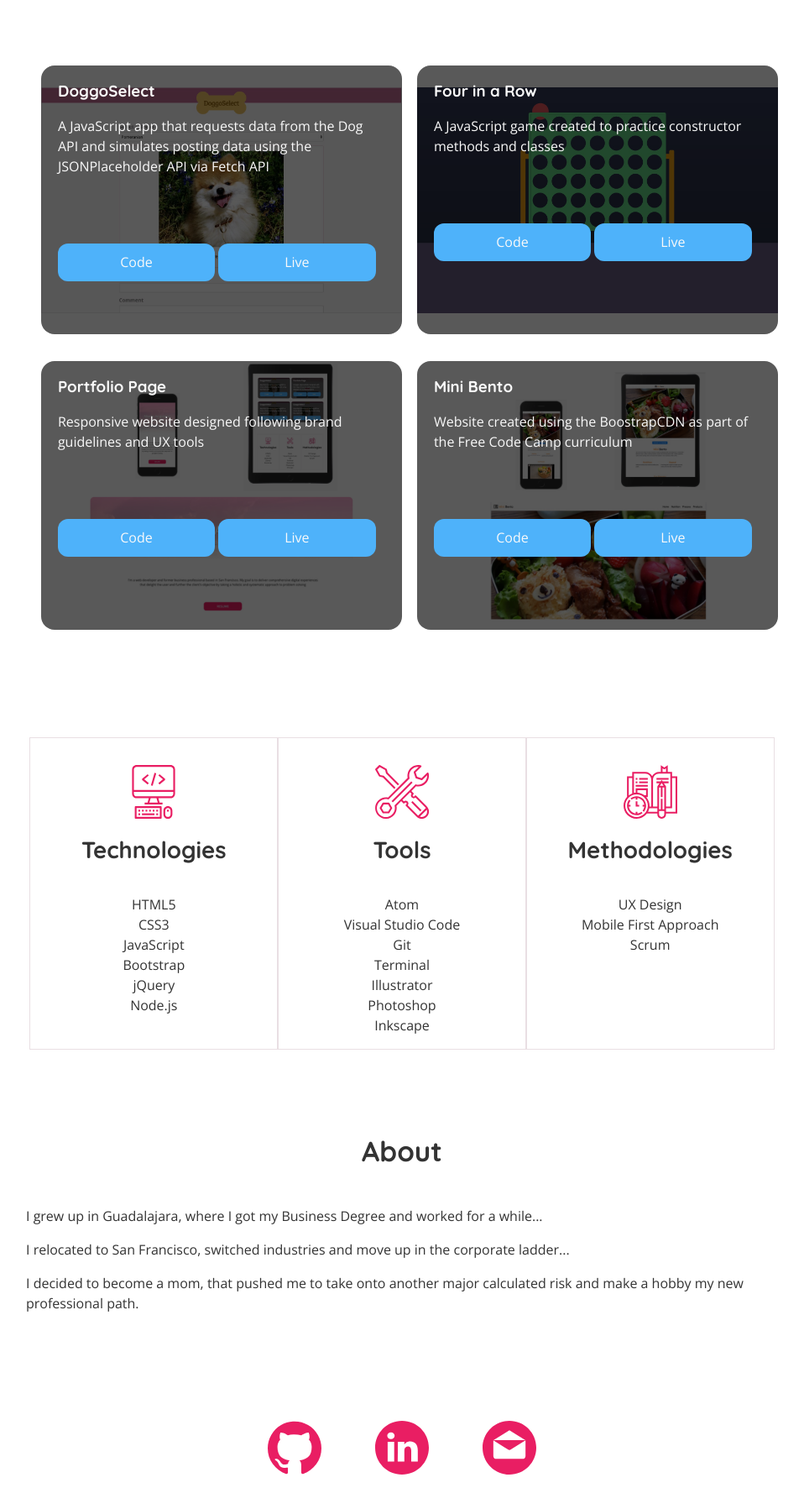
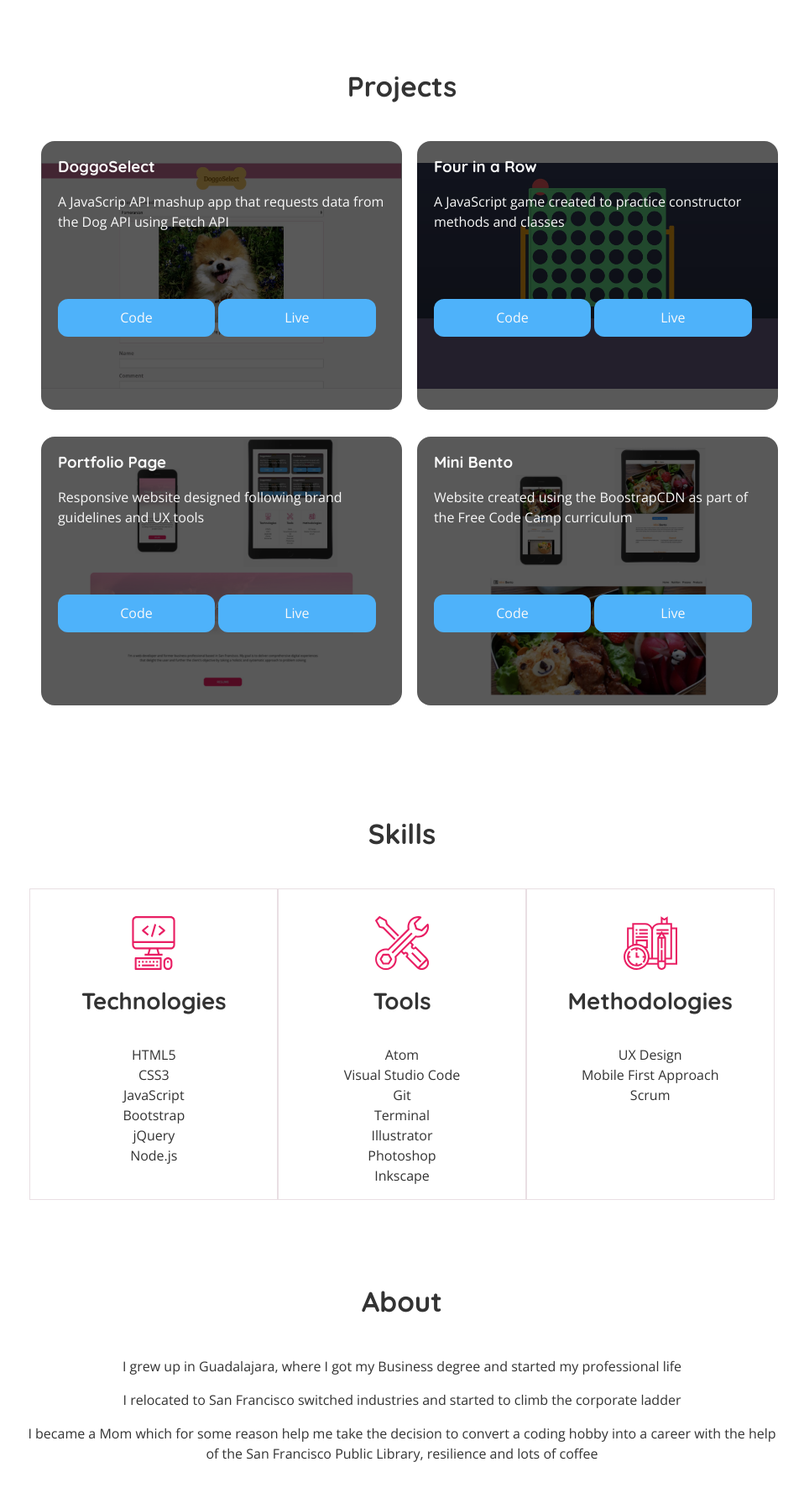
Before and after one commit to sheilaanguiano/sheilaanguiano.github.io, a plain HTML site: page index.html in a window 1280 px wide. Shown: the part 660-2457 px from the top of the page at 84% size, without its empty margins (161-1119 px from the left). Drawn offline with nearby package versions, Linux system fonts and the light colour scheme.

Commit message:
Revised resume

```diff
--- a/css/styles.css
+++ b/css/styles.css
@@ -76,7 +76,8 @@ header {
     height: 350px;
 }
 
-#intro {
+#intro,
+#about {
     text-align: center;
 }
 
@@ -132,7 +133,6 @@ header {
     cursor: pointer;
     border-style: hidden;
     border-radius: 12px;
-    margin-top: 3rem;
 }
 
 .resume {
--- a/index.html
+++ b/index.html
@@ -26,26 +26,29 @@
                 <p>I'm a web developer and former business professional based in San Francisco.
                 My goal is to deliver comprehensive digital experiences that delight the user and further the client's objective by taking a holistic and systematic approach to problem solving</p>
 
-                <a href="docs/resume.pdf" target="_blank">
+                <a href="docs/myresume.pdf" target="_blank">
                     <button class="btn resume">RESUME</button>
                 </a>
             </div>
 
             <!-- PROJECTS SECTION -->
             <section id="projects">
+                <h2>Projects</h2>
                 <!--Start of Project -->
                 <div class="photo-container">
                     <div class="photo">
                         <img src="photos/doggo.jpg" alt="Dog Select App image" />
                         <div class="photo-overlay">
                             <h3>DoggoSelect</h3>
-                            <p>A JavaScript app that requests data from the Dog API and simulates posting data using the JSONPlaceholder API via Fetch API </p>
+                            <p>A JavaScrip API mashup app that requests data from the Dog API using Fetch API</p>
+                            <div class="btn-div">
                                 <a href="https://github.com/sheilaanguiano/fetch_api" target="_blank">
                                     <button class="btn">Code</button>
                                 </a>
                                 <a href="https://sheilaanguiano.github.io/fetch_api/" target="_blank">
                                     <button class="btn">Live</button>
                             </a>
+                            </div>
                         </div>
                     </div>
                 </div>
@@ -57,12 +60,14 @@
                         <div class="photo-overlay">
                             <h3>Four in a Row</h3>
                             <p>A JavaScript game created to practice constructor methods and classes</p>
+                            <div class="btn-div">
                                 <a href="https://github.com/sheilaanguiano/four-in-a-row" target="_blank">
                                     <button class="btn">Code</button>
                                 </a>
                                 <a href="https://sheilaanguiano.github.io/four-in-a-row/" target="_blank">
                                     <button class="btn">Live</button>
                                 </a>
+                            </div>
                         </div>
                     </div>
                 </div>
@@ -74,12 +79,14 @@
                         <div class="photo-overlay">
                             <h3>Portfolio Page</h3>
                             <p>Responsive website designed following brand guidelines and UX tools</p>
+                            <div class="btn-div">
                                 <a href="https://github.com/sheilaanguiano/sheilaanguiano.github.io" target="_blank">
                                     <button class="btn">Code</button>
                                 </a>
                                 <a href="https://sheilaanguiano.github.io" target="_blank">
                                     <button class="btn">Live</button>
                                 </a>
+                            </div>
                         </div>
                     </div>
                 </div>
@@ -91,12 +98,14 @@
                         <div class="photo-overlay">
                             <h3>Mini Bento</h3>
                             <p>Website created using the BoostrapCDN as part of the Free Code Camp curriculum</p>
-                            <a href="https://github.com/sheilaanguiano/fetch_api" target="_blank">
+                            <div class="btn-div">
+                                <a href="https://github.com/sheilaanguiano/minibento" target="_blank">
                                     <button class="btn">Code</button>
                                 </a>
-                            <a href="https://sheilaanguiano.github.io/fetch_api/" target="_blank">
+                                <a href="https://sheilaanguiano.github.io/minibento/" target="_blank">
                                     <button class="btn">Live</button>
                                 </a>
+                            </div>
                         </div>
                     </div>
                 </div>
@@ -106,6 +115,7 @@
             <div class="clearfix"></div>
 
             <section id="skills">
+                <h2>Skills</h2>
                 <div class="skills-box">
                     <div class="column">
                         <img class="icon" src="img/icons/code.svg" alt="code image">
@@ -150,9 +160,9 @@
             <section id="about">
                 <h2>About</h2>
 
-                <p>I grew up in Guadalajara, where I got my Business Degree and worked for a while...</p>
-                <p>I relocated to San Francisco, switched industries and move up in the corporate ladder...</p>
-                <p>I decided to become a mom, that pushed me to take onto another major calculated risk and make a hobby my new professional path.</p>
+                <p>I grew up in Guadalajara, where I got my Business degree and started my professional life</p>
+                <p>I relocated to San Francisco switched industries and started to climb the corporate ladder</p>
+                <p>I became a Mom which for some reason help me take the decision to convert a coding hobby into a career with the help of the San Francisco Public Library, resilience and lots of coffee</p>
             </section>
 
             <div class="social">
```
Also changed, not shown: 2 other files. Lines whose indentation alone changed are shown as unchanged.
